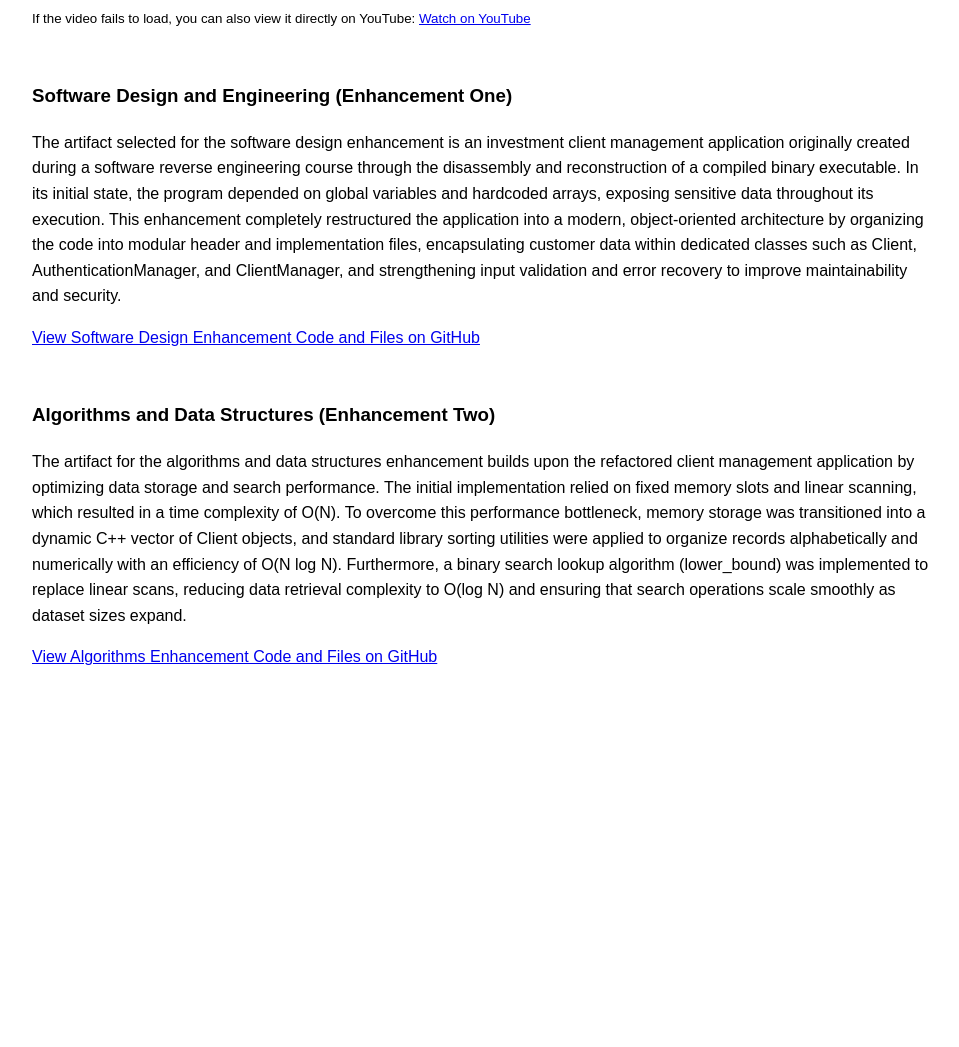
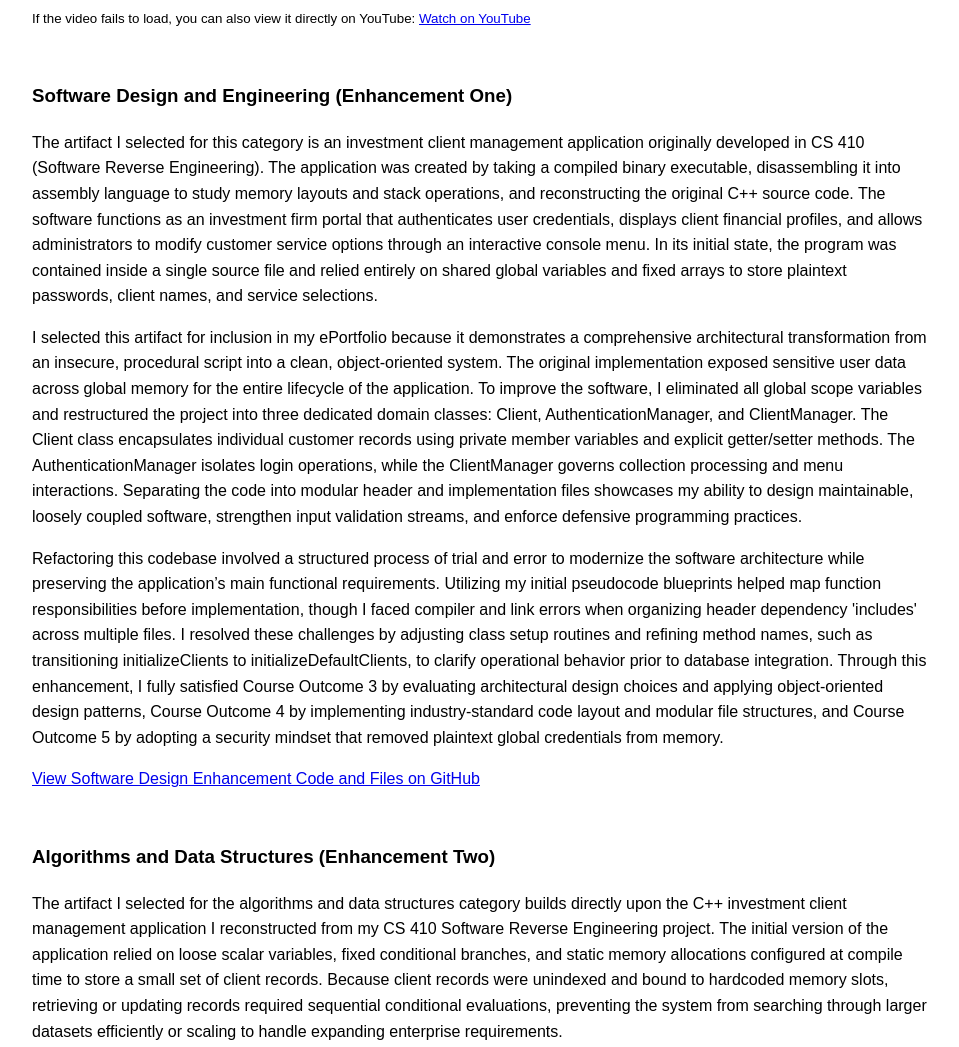
Before and after one commit to DiegoBendezuR/DiegoBendezuR.github.io, a plain HTML site: page index.html in a window 1280 px wide. Shown: the part 880-1927 px from the top of the page, without its empty margins (8-967 px from the left). Before the commit the page ends 1590 px from the top, so only its background shows below. Drawn offline with Linux system fonts and the light colour scheme.

Commit message:
Update index.html

```diff
--- a/index.html
+++ b/index.html
@@ -33,17 +33,23 @@
         </p>
     </section>
 
+<!-- Software Design and Engineering Section -->
     <section style="margin-top: 50px;">
         <h3>Software Design and Engineering (Enhancement One)</h3>
-        <p>The artifact selected for the software design enhancement is an investment client management application originally created during a software reverse engineering course through the disassembly and reconstruction of a compiled binary executable. In its initial state, the program depended on global variables and hardcoded arrays, exposing sensitive data throughout its execution. This enhancement completely restructured the application into a modern, object-oriented architecture by organizing the code into modular header and implementation files, encapsulating customer data within dedicated classes such as Client, AuthenticationManager, and ClientManager, and strengthening input validation and error recovery to improve maintainability and security.</p>
+        <p>The artifact I selected for this category is an investment client management application originally developed in CS 410 (Software Reverse Engineering). The application was created by taking a compiled binary executable, disassembling it into assembly language to study memory layouts and stack operations, and reconstructing the original C++ source code. The software functions as an investment firm portal that authenticates user credentials, displays client financial profiles, and allows administrators to modify customer service options through an interactive console menu. In its initial state, the program was contained inside a single source file and relied entirely on shared global variables and fixed arrays to store plaintext passwords, client names, and service selections.</p>
+        <p>I selected this artifact for inclusion in my ePortfolio because it demonstrates a comprehensive architectural transformation from an insecure, procedural script into a clean, object-oriented system. The original implementation exposed sensitive user data across global memory for the entire lifecycle of the application. To improve the software, I eliminated all global scope variables and restructured the project into three dedicated domain classes: Client, AuthenticationManager, and ClientManager. The Client class encapsulates individual customer records using private member variables and explicit getter/setter methods. The AuthenticationManager isolates login operations, while the ClientManager governs collection processing and menu interactions. Separating the code into modular header and implementation files showcases my ability to design maintainable, loosely coupled software, strengthen input validation streams, and enforce defensive programming practices.</p>
+        <p>Refactoring this codebase involved a structured process of trial and error to modernize the software architecture while preserving the application’s main functional requirements. Utilizing my initial pseudocode blueprints helped map function responsibilities before implementation, though I faced compiler and link errors when organizing header dependency 'includes' across multiple files. I resolved these challenges by adjusting class setup routines and refining method names, such as transitioning initializeClients to initializeDefaultClients, to clarify operational behavior prior to database integration. Through this enhancement, I fully satisfied Course Outcome 3 by evaluating architectural design choices and applying object-oriented design patterns, Course Outcome 4 by implementing industry-standard code layout and modular file structures, and Course Outcome 5 by adopting a security mindset that removed plaintext global credentials from memory.</p>
         <p>
             <a href="https://github.com/DiegoBendezuR/DiegoBendezuR.github.io/tree/main/Enhancement-One-Software-Design-Engineering" target="_blank">View Software Design Enhancement Code and Files on GitHub</a>
         </p>
     </section>
 
+    <!-- Algorithms and Data Structures Section -->
     <section style="margin-top: 50px;">
         <h3>Algorithms and Data Structures (Enhancement Two)</h3>
-        <p>The artifact for the algorithms and data structures enhancement builds upon the refactored client management application by optimizing data storage and search performance. The initial implementation relied on fixed memory slots and linear scanning, which resulted in a time complexity of O(N). To overcome this performance bottleneck, memory storage was transitioned into a dynamic C++ vector of Client objects, and standard library sorting utilities were applied to organize records alphabetically and numerically with an efficiency of O(N log N). Furthermore, a binary search lookup algorithm (lower_bound) was implemented to replace linear scans, reducing data retrieval complexity to O(log N) and ensuring that search operations scale smoothly as dataset sizes expand.</p>
+        <p>The artifact I selected for the algorithms and data structures category builds directly upon the C++ investment client management application I reconstructed from my CS 410 Software Reverse Engineering project. The initial version of the application relied on loose scalar variables, fixed conditional branches, and static memory allocations configured at compile time to store a small set of client records. Because client records were unindexed and bound to hardcoded memory slots, retrieving or updating records required sequential conditional evaluations, preventing the system from searching through larger datasets efficiently or scaling to handle expanding enterprise requirements.</p>
+        <p>Including this artifact in my ePortfolio highlights my ability to evaluate software execution complexity and implement algorithmic optimizations that enhance performance. In the baseline implementation, searching or updating customer data followed linear execution paths with a time complexity of O(N), meaning processing overhead grew directly with dataset size. To address this limitation, I refactored memory management into a dynamic C++ vector of Client objects and introduced standard library sorting routines (sort) that order records alphabetically or numerically with an O(N log N) complexity. Establishing a sorted dataset enabled the implementation of a binary search lookup algorithm (lower_bound), reducing lookup time complexity to logarithmic time O(log N). By halving the search space on each iteration, search operations scale efficiently as client volume increases, demonstrating my skills in memory management, data structure selection, and computational efficiency.</p>
+        <p>Enhancing this artifact reinforced the importance of selecting target algorithms based on rigorous efficiency analysis rather than simple linear logic. A major design decision involved identifying where modifications belonged; isolating data structure manipulation inside ClientManager.cpp and ClientManager.h allowed me to integrate dynamic vectors and lookup algorithms without breaking the encapsulated Client domain class. During implementation, I encountered compiler errors involving 'const' member function qualifiers during display operations, which required analyzing object mutability to resolve build dependencies. I also designed user prompts to allow sorting by account ID or name, ensuring binary search prerequisites were satisfied before executing searches. This work fulfilled Course Outcome 2 by creating structured logic flowcharts to communicate decision pathways, Course Outcome 3 by analyzing computational complexity and optimizing execution paths using O(log N) binary search, and Course Outcome 4 by leveraging dynamic standard library structures to produce scalable software solutions.</p>
         <p>
             <a href="https://github.com/DiegoBendezuR/DiegoBendezuR.github.io/tree/main/Enhancement-Two-Algorithms-Data-Structures" target="_blank">View Algorithms Enhancement Code and Files on GitHub</a>
         </p>
```
